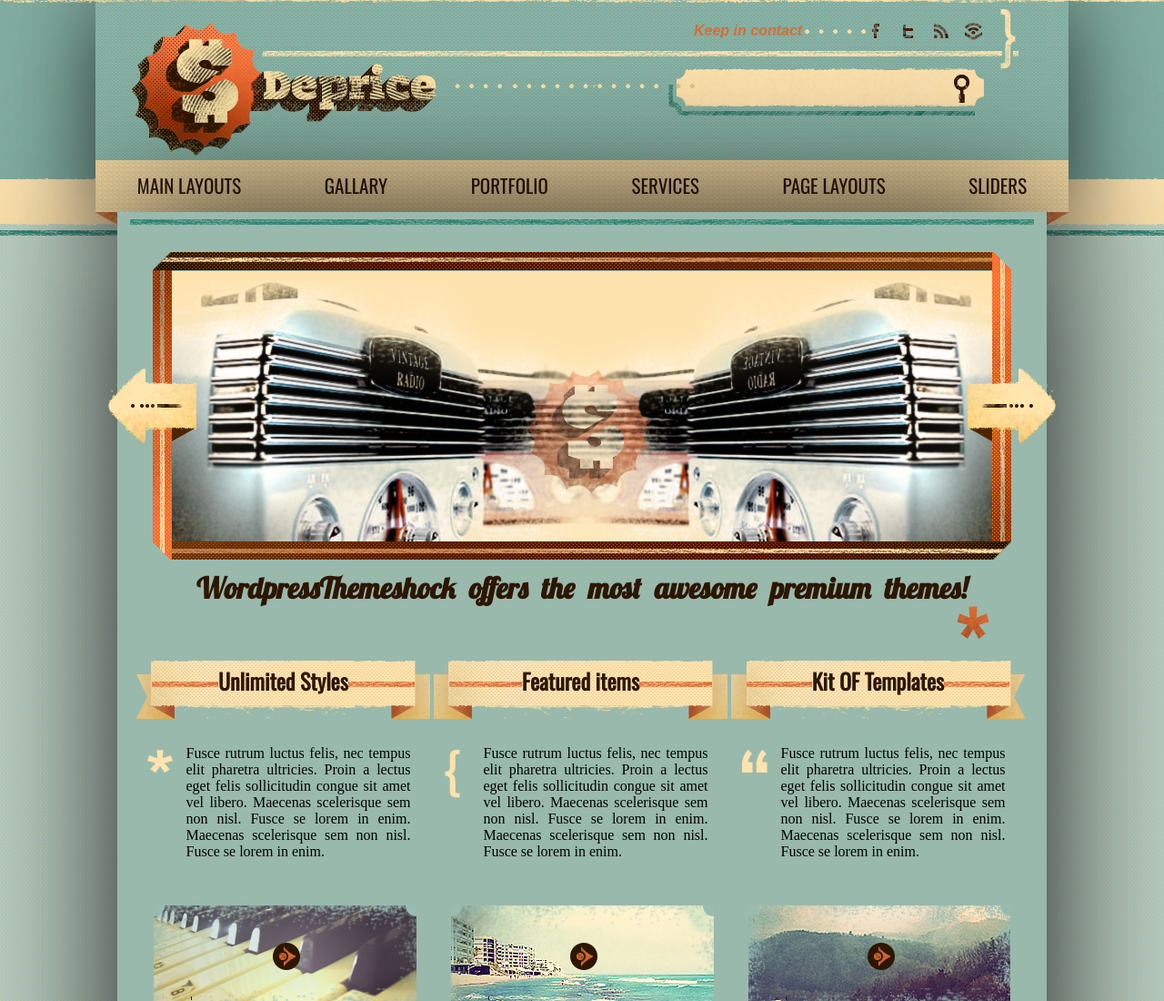
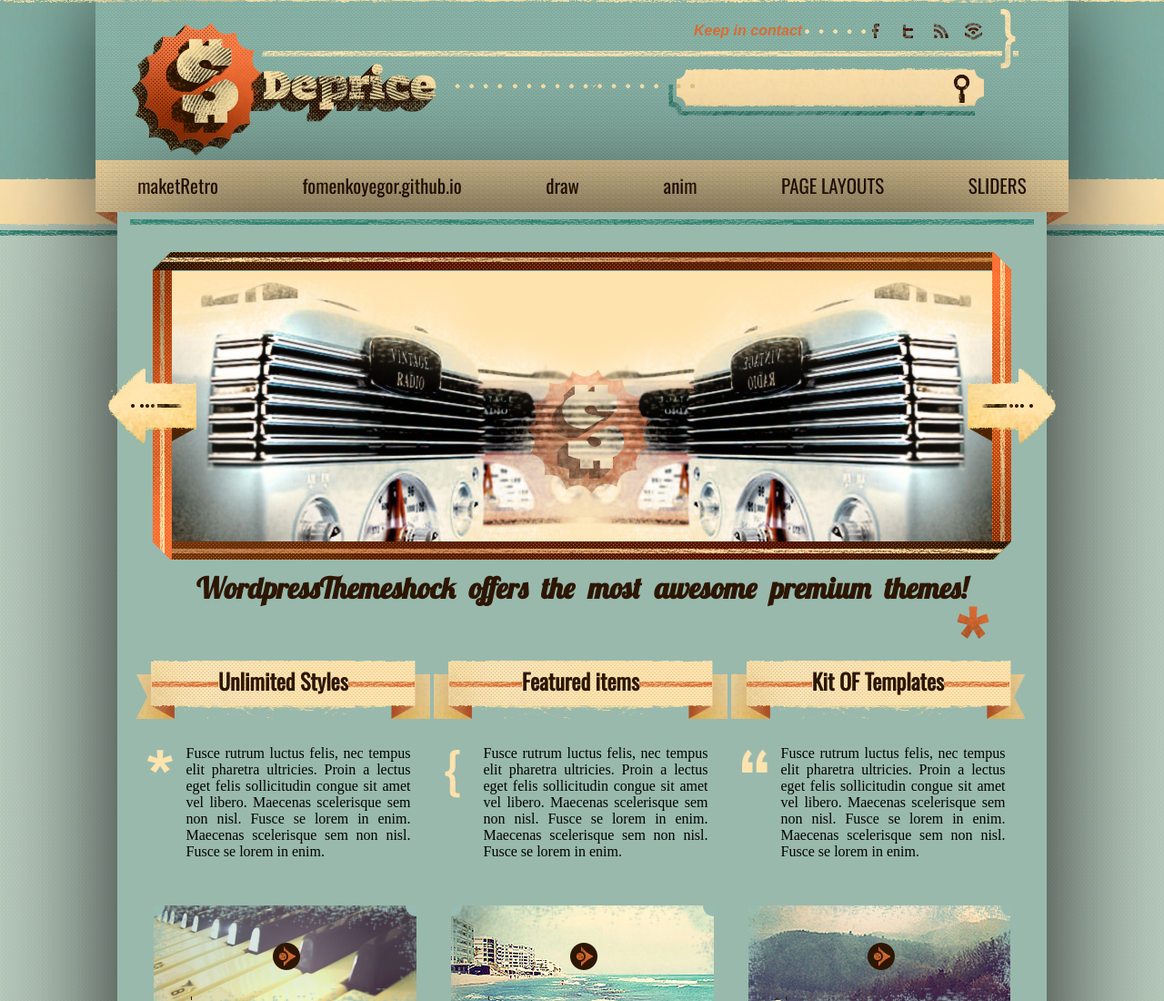
Before and after one commit to itstepspring2017/fomenkoyegor.github.io, a plain HTML site: page maket/index.html in a window 1280 px wide. Shown: the top 1100 px of the page at 91% size. Drawn offline with nearby package versions, Linux system fonts and the light colour scheme.

Commit message:
add some

```diff
--- a/maket/index.html
+++ b/maket/index.html
@@ -44,10 +44,10 @@
             </div>
             <div class="menu">
                 <ul>
-                    <li><a href="#">MAIN LAYOUTS</a></li>
-                    <li><a href="#">GALLARY</a></li>
-                    <li><a href="#">PORTFOLIO</a></li>
-                    <li><a href="#">SERVICES</a></li>
+                    <li><a href="fomenkoyegor.github.io/maket">maketRetro</a></li>
+                    <li><a href="fomenkoyegor.github.io">fomenkoyegor.github.io</a></li>
+                    <li><a href="fomenkoyegor.github.io/draw">draw</a></li>
+                    <li><a href="fomenkoyegor.github.io/anim">anim</a></li>
                     <li><a href="#">PAGE LAYOUTS</a></li>
                     <li><a href="#">SLIDERS</a></li>
                 </ul>
```
Also changed, not shown: index.html (+2 -0 lines).
